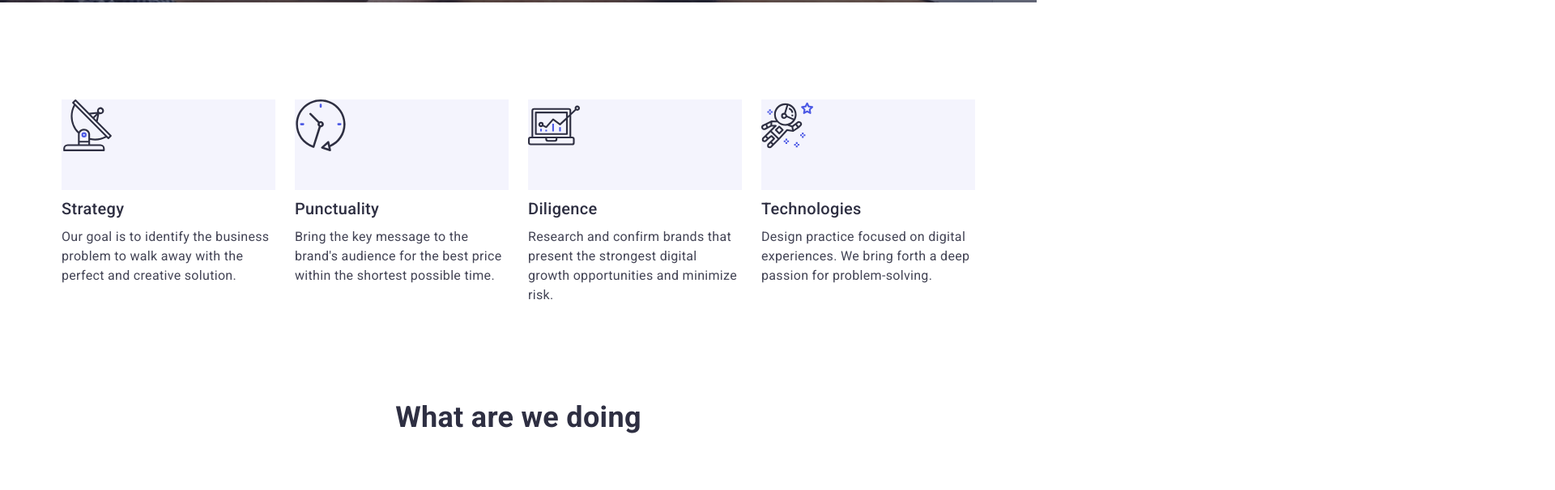
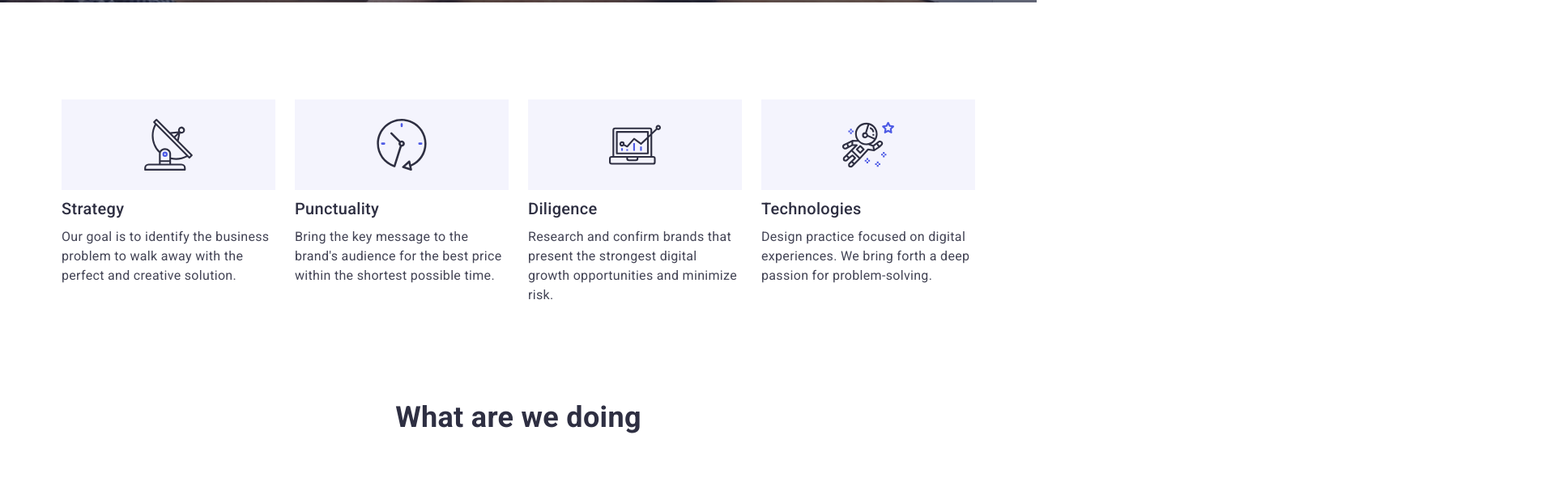
Before and after one commit to MykhailoTarasov/-goit-homework-04, a plain HTML site: page index.html in a window 1280 px wide. Shown: the part 669-1275 px from the top of the page at 81% size, 1920 px wide, since content can reach past the window. Drawn offline with nearby package versions, Linux system fonts and the light colour scheme.

Commit message:
fixed featuresd

```diff
--- a/CSS/styles.css
+++ b/CSS/styles.css
@@ -224,16 +224,17 @@ img {
   flex-basis: calc((1128px - 3 * 24px) / 4);
 }
 
-.features-btn {
+.features-div {
   height: 112px;
   background-color: var(--btn-background);
+  display: flex;
+  align-items: center;
   justify-content: center;
 }
 
-.btn-icon {
+.features-icon {
   width: 64px;
   height: 64px;
-
 }
 
 /* .features .item::before {
@@ -349,13 +350,16 @@ img {
 .customers-icon {
   margin-right: 24px;
   flex-basis: calc((1128px - 5 * 24px) / 6);
+  display: block;
 }
 
 .customers-icon:last-child {
   margin-right: 0;
 }
 
-
+.customers-logo {
+  max-width: 100%;
+}
 
 /* .footer */
 
--- a/index.html
+++ b/index.html
@@ -73,8 +73,8 @@
           <h2 hidden>Features</h2>
           <ul class="features list">
             <li class="item">
-              <div class="features-btn">
-                <svg class="btn-icon">
+              <div class="features-div">
+                <svg class="features-icon">
                   <use href="./images/symbol-defs.svg#icon-antenna-1"></use>
                 </svg>
               </div>
@@ -85,8 +85,8 @@
               </p>
             </li>
             <li class="item">
-              <div class="features-btn">
-                <svg class="btn-icon">
+              <div class="features-div">
+                <svg class="features-icon">
                   <use href="./images/symbol-defs.svg#icon-clock-1"></use>
                 </svg>
               </div>
@@ -97,8 +97,8 @@
               </p>
             </li>
             <li class="item">
-              <div class="features-btn">
-                <svg class="btn-icon">
+              <div class="features-div">
+                <svg class="features-icon">
                   <use href="./images/symbol-defs.svg#icon-diagram-1"></use>
                 </svg>
               </div>
@@ -109,8 +109,8 @@
               </p>
             </li>
             <li class="item">
-              <div class="features-btn">
-                <svg class="btn-icon">
+              <div class="features-div">
+                <svg class="features-icon">
                   <use href="./images/symbol-defs.svg#icon-astronaut-1"></use>
                 </svg>
               </div>
@@ -207,16 +207,14 @@
           <h2 class="section-title">Customers</h2>
           <ul class="customers list">
             <li class="customers-icon">
-
-                <a href="#">
+                <a class="customers-link" href="#">
                   <svg class="customers-logo">
                     <use href="./images/symbol-defs.svg#icon-Client-1"></use>
                   </svg>
                 </a>
-
             </li>
             <li class="customers-icon">
-              <a href="#">
+              <a class="customers-link" href="#">
                 <svg class="customers-logo">
                   <use href="./images/symbol-defs.svg#icon-Client-2"></use>
                 </svg>
```
